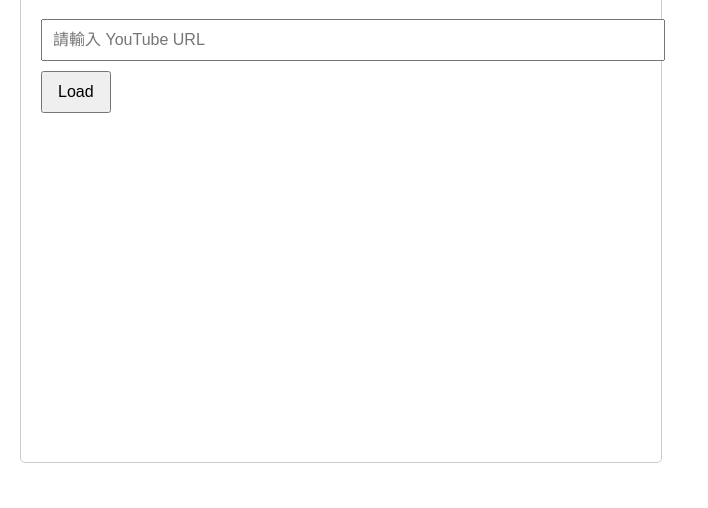
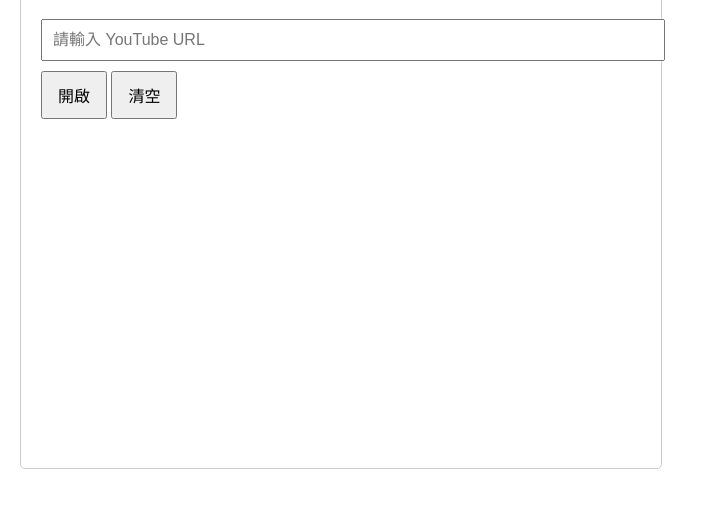
Before and after one commit to si62/yt, a plain HTML site: page index.html in a window 1280 px wide. Shown: the part 102-610 px from the top of the page, without its empty margins (0-708 px from the left). Drawn offline with Linux system fonts and the light colour scheme.

Commit message:
Update index.html

```diff
--- a/index.html
+++ b/index.html
@@ -34,7 +34,8 @@
 <body>
     <h1>YouTube URL</h1>
     <input type="text" id="inputUrl" placeholder="請輸入 YouTube URL" onkeypress="checkEnter(event)">
-	<button onclick="convertUrl()">Load</button>
+	<button onclick="convertUrl()">開啟</button>
+	<button onclick="clearInput()">清空</button>
     <iframe id="videoFrame" src="" allowfullscreen></iframe>
 
     <script>
@@ -66,7 +67,10 @@
                     alert("無效的 YouTube URL");
                 }
         }
-
+        function clearInput() {
+            document.getElementById("inputUrl").value = ""; // 清空輸入框
+            document.getElementById("videoFrame").src = ""; // 清空 iframe
+        }
     </script>
 </body>
 </html>
```
